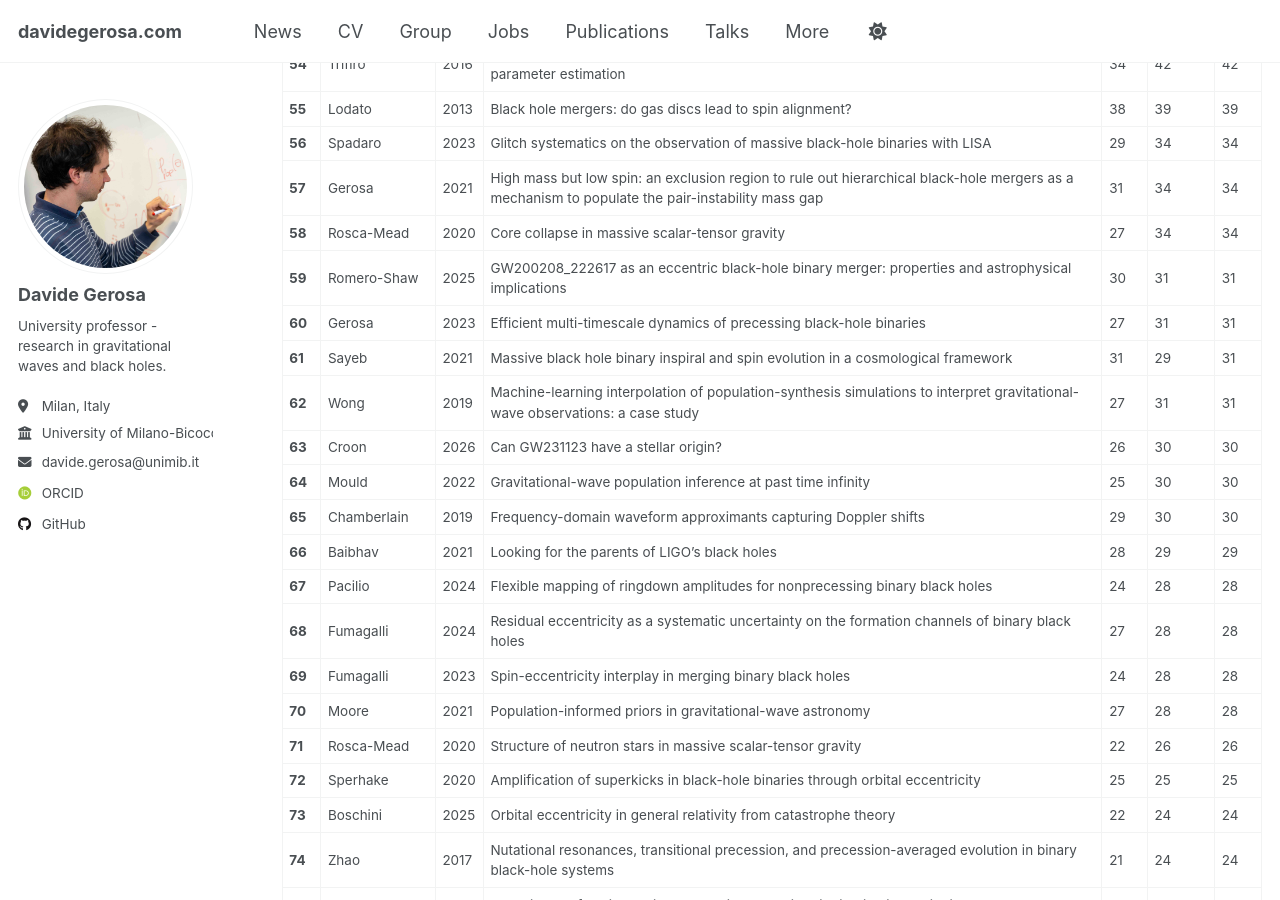
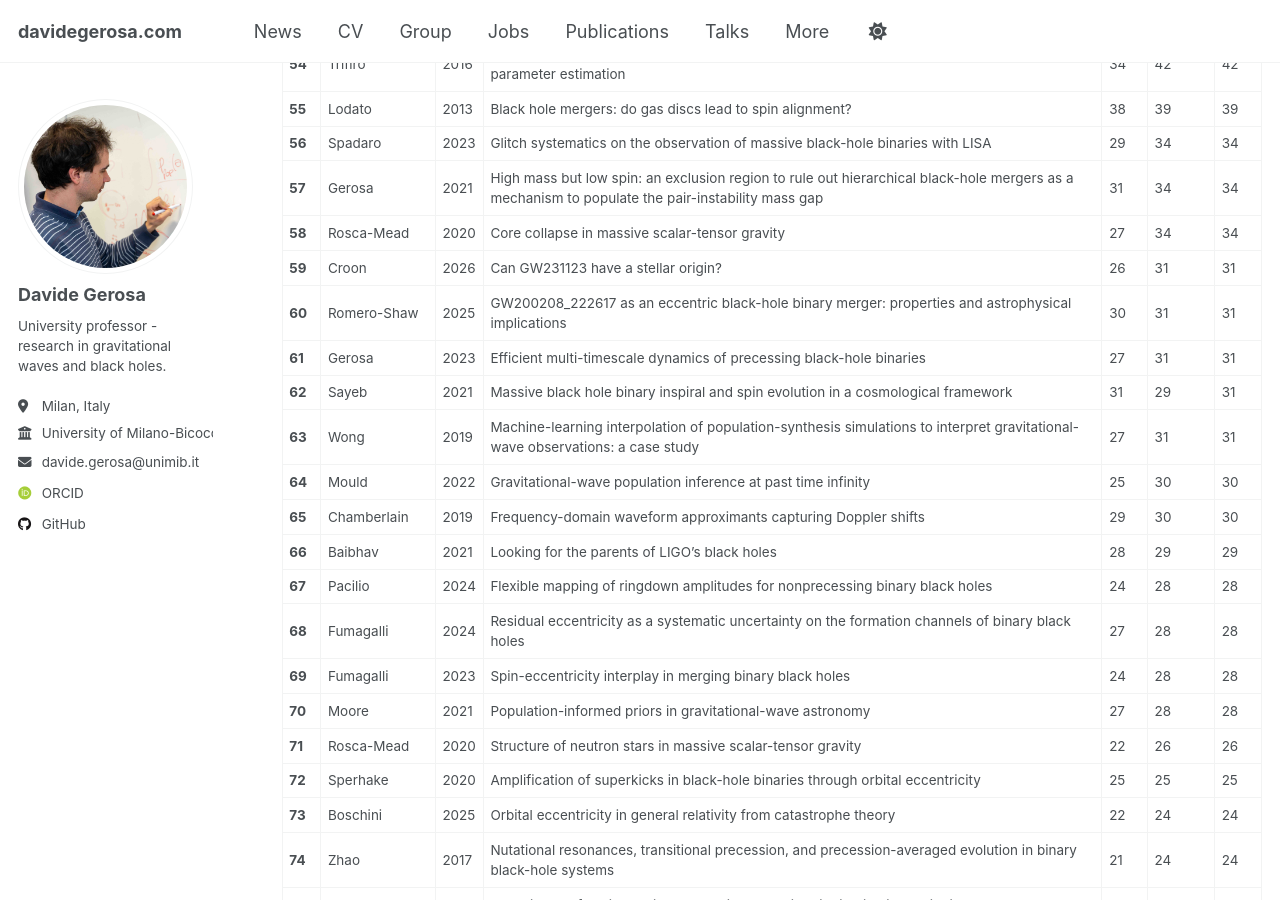
Before and after one commit to dgerosa/website, a Jekyll site: the page built from _pages/citations.md, in a window 1280 px wide and 900 px high, scrolled down 2659 px. Built offline with Jekyll 4.4.1, drawn with Linux system fonts in a browser that asks for light colours; some web fonts are replaced; some of the changed text lies outside the part shown.

Commit message:
Website update from workflow

```diff
--- a/_pages/_citations.md
+++ b/_pages/_citations.md
@@ -67,11 +67,11 @@
 | **56** | Spadaro | 2023 | Glitch systematics on the observation of massive black-hole binaries with LISA | 29 | 34 | 34 |
 | **57** | Gerosa | 2021 | High mass but low spin: an exclusion region to rule out hierarchical black-hole mergers as a mechanism to populate the pair-instability mass gap | 31 | 34 | 34 |
 | **58** | Rosca-Mead | 2020 | Core collapse in massive scalar-tensor gravity | 27 | 34 | 34 |
-| **59** | Romero-Shaw | 2025 | GW200208_222617 as an eccentric black-hole binary merger: properties and astrophysical implications | 30 | 31 | 31 |
-| **60** | Gerosa | 2023 | Efficient multi-timescale dynamics of precessing black-hole binaries | 27 | 31 | 31 |
-| **61** | Sayeb | 2021 | Massive black hole binary inspiral and spin evolution in a cosmological framework | 31 | 29 | 31 |
-| **62** | Wong | 2019 | Machine-learning interpolation of population-synthesis simulations to interpret gravitational-wave observations: a case study | 27 | 31 | 31 |
-| **63** | Croon | 2026 | Can GW231123 have a stellar origin? | 26 | 30 | 30 |
+| **59** | Croon | 2026 | Can GW231123 have a stellar origin? | 26 | 31 | 31 |
+| **60** | Romero-Shaw | 2025 | GW200208_222617 as an eccentric black-hole binary merger: properties and astrophysical implications | 30 | 31 | 31 |
+| **61** | Gerosa | 2023 | Efficient multi-timescale dynamics of precessing black-hole binaries | 27 | 31 | 31 |
+| **62** | Sayeb | 2021 | Massive black hole binary inspiral and spin evolution in a cosmological framework | 31 | 29 | 31 |
+| **63** | Wong | 2019 | Machine-learning interpolation of population-synthesis simulations to interpret gravitational-wave observations: a case study | 27 | 31 | 31 |
 | **64** | Mould | 2022 | Gravitational-wave population inference at past time infinity | 25 | 30 | 30 |
 | **65** | Chamberlain | 2019 | Frequency-domain waveform approximants capturing Doppler shifts | 29 | 30 | 30 |
 | **66** | Baibhav | 2021 | Looking for the parents of LIGO's black holes | 28 | 29 | 29 |
```
Also changed, not shown: other parts of _pages/_citations.md (+7 -7 lines), _pages/_group.md (+1 -1 lines), _pages/_publications.md (+1 -1 lines), _pages/_talks.md (+1 -1 lines).
